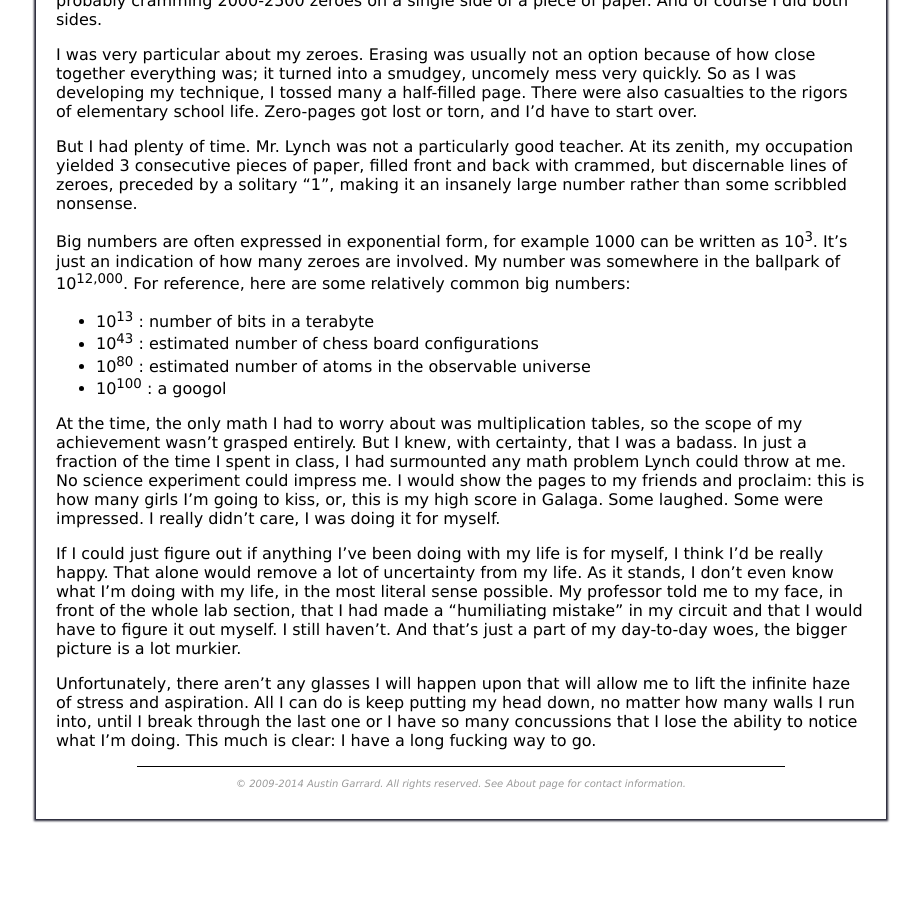
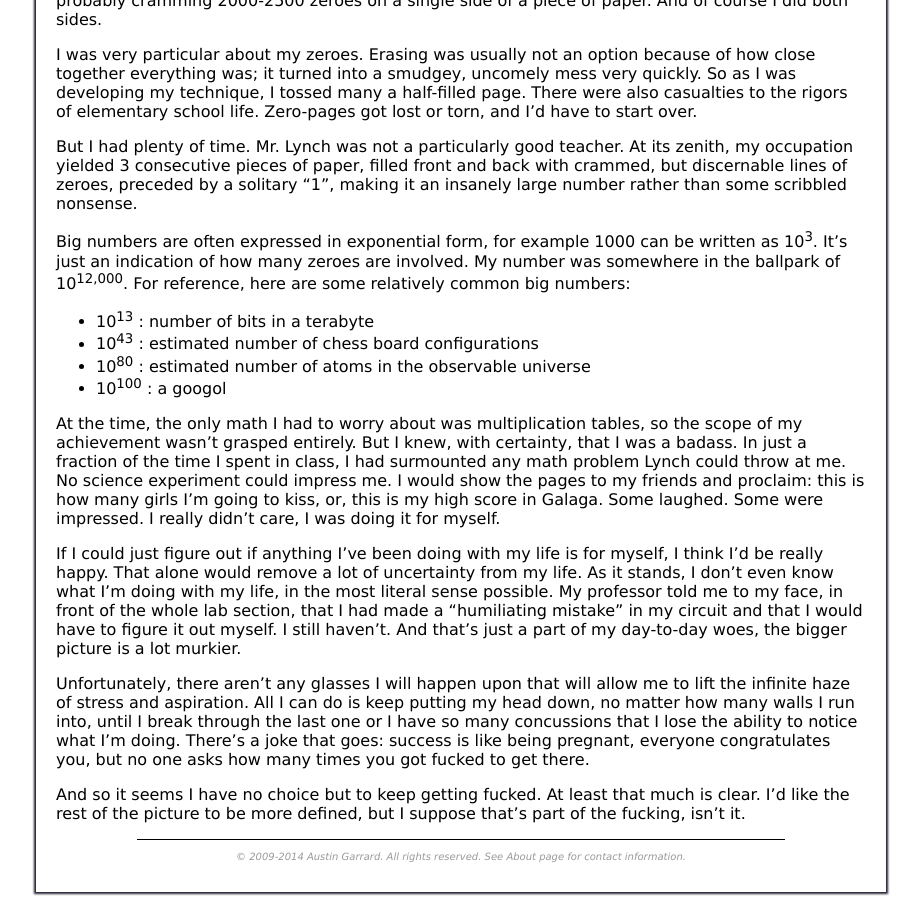
Before and after one commit to danwbyrne/austin-garrard.github.io, a Jekyll site: the page built from _posts/2014-11-21-clarity.md, in a window 1280 px wide and 900 px high, scrolled down 1213 px. Shown: the whole window, without its empty margins (179-1100 px from the left). Built offline with Jekyll 4.4.1, drawn with Linux system fonts in a browser that asks for light colours; Markdown is read by kramdown in place of the engine named in the settings; before the commit the page ends 2040 px from its top, so only the background shows below that.

Commit message:
clarity post update

```diff
--- a/_posts/2014-11-21-clarity.md
+++ b/_posts/2014-11-21-clarity.md
@@ -34,4 +34,6 @@ At the time, the only math I had to worry about was multiplication tables, so th
 
 If I could just figure out if anything I’ve been doing with my life is for myself, I think I’d be really happy. That alone would remove a lot of uncertainty from my life. As it stands, I don’t even know what I’m doing with my life, in the most literal sense possible. My professor told me to my face, in front of the whole lab section, that I had made a “humiliating mistake” in my circuit and that I would have to figure it out myself. I still haven’t. And that’s just a part of my day-to-day woes, the bigger picture is a lot murkier.
 
-Unfortunately, there aren’t any glasses I will happen upon that will allow me to lift the infinite haze of stress and aspiration. All I can do is keep putting my head down, no matter how many walls I run into, until I break through the last one or I have so many concussions that I lose the ability to notice what I’m doing. This much is clear: I have a long fucking way to go.
+Unfortunately, there aren’t any glasses I will happen upon that will allow me to lift the infinite haze of stress and aspiration. All I can do is keep putting my head down, no matter how many walls I run into, until I break through the last one or I have so many concussions that I lose the ability to notice what I’m doing. There's a joke that goes: success is like being pregnant, everyone congratulates you, but no one asks how many times you got fucked to get there.
+
+And so it seems I have no choice but to keep getting fucked. At least that much is clear. I'd like the rest of the picture to be more defined, but I suppose that's part of the fucking, isn't it.
```
